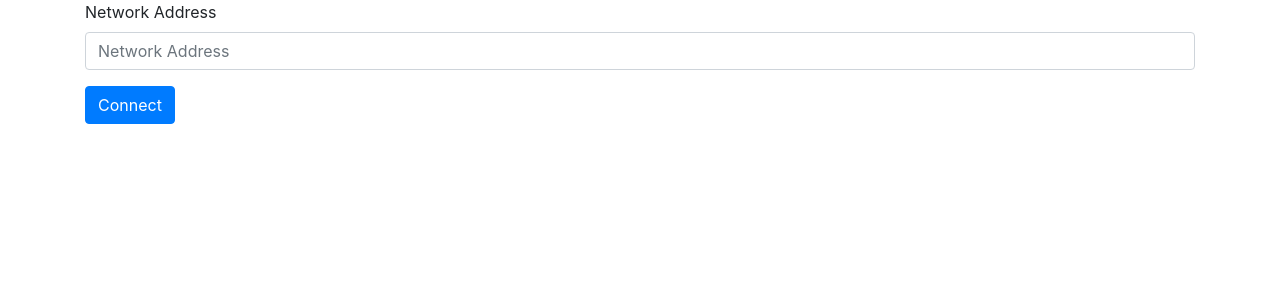
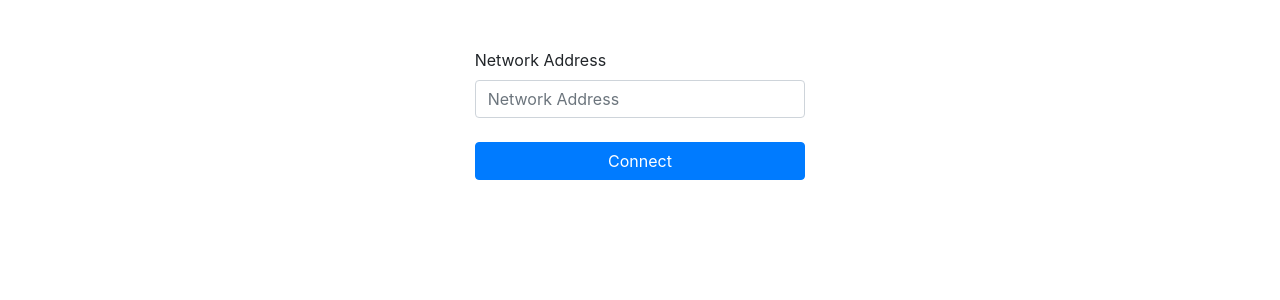
Before and after one commit to distributedcloudproject/2020-ca326-tbaltrunas-cloudstorage, a React (Create React App) app in the folder code/web-client/: page /login in a window 1280 px wide. Shown: the top 300 px of the page. Built offline with nearby package versions, Linux system fonts and the light colour scheme.

Commit message:
Apply bootstrap styling

```diff
--- a/code/web-client/src/App.js
+++ b/code/web-client/src/App.js
@@ -17,6 +17,7 @@ export default function App() {
   const [authTokens, setAuthTokens] = useState(localStorage.getItem('tokens' || undefined));
 
   const setAuthTokensCallback = (data) => {
+    // Callback updates both app state and storage state
     console.log('auth tokens callback called')
     // TODO: try cookies instead of localStorage
     localStorage.setItem('tokens', JSON.stringify(data));
--- a/code/web-client/src/components/Home.js
+++ b/code/web-client/src/components/Home.js
@@ -1,8 +1,11 @@
 import React from 'react';
+import Container from 'react-bootstrap/Container';
 import Logout from './Logout';
 
 export default function Home(props) {
     return (
-        <Logout />
+        <Container className='p-5 col-md-2'>
+            <Logout/>
+        </Container>
     );
 }
--- a/code/web-client/src/components/Login.js
+++ b/code/web-client/src/components/Login.js
@@ -1,8 +1,6 @@
 import React, { useState } from 'react';
 import { Redirect } from 'react-router-dom';
 import Container from 'react-bootstrap/Container';
-import Row from 'react-bootstrap/Row'
-import Col from 'react-bootstrap/Col'
 import Form from 'react-bootstrap/Form';
 import Button from 'react-bootstrap/Button';
 import { useAuthContext} from '../context/Authentication';
@@ -11,7 +9,7 @@ export default function Login(props) {
     // Add state to our Login component.
     const [isLoggedIn, setIsLoggedIn] = useState(false);
     const [isError, setIsError] = useState(false);
-    const [networkAddr, setNetworkAddr] = useState("");
+    const [networkAddr, setNetworkAddr] = useState('');
 
     // Get callback variable from context.
     const { setAuthTokensCallback } = useAuthContext();
@@ -24,7 +22,7 @@ export default function Login(props) {
     function postLogin() {
         // POST request
         // if result successful
-        const token = { accessToken: "hello" }
+        const token = { accessToken: 'hello' }
         setAuthTokensCallback(token)
         setIsLoggedIn(true);
     }
@@ -34,22 +32,20 @@ export default function Login(props) {
     }
     // not logged in, return a login page
     return (
-        <Container>
-                <Form>
-                    <Form.Group controlId="formGroupNetworkAddress">
+        <Container className='p-5 col-md-4'>
+                <Form className='d-flex flex-column justify-content-center'>
+                    <Form.Group controlId='formGroupNetworkAddress' className='mb-4'>
                         <Form.Label>Network Address</Form.Label>
                         <Form.Control
-                            type="text"
-                            placeholder="Network Address"
+                            type='text'
+                            placeholder='Network Address'
                             value={networkAddr}
                             onChange={e => {
                                 setNetworkAddr(e.target.value)
                             }}
                         />
                     </Form.Group>
-                    <Form.Group controlID="formGroupSubmit">
-                        <Button variant="primary" onClick={postLogin}>Connect</Button>
-                    </Form.Group>
+                    <Button variant='primary' type='submit' onClick={postLogin}>Connect</Button>
                 </Form>
         </Container>
     );
```
